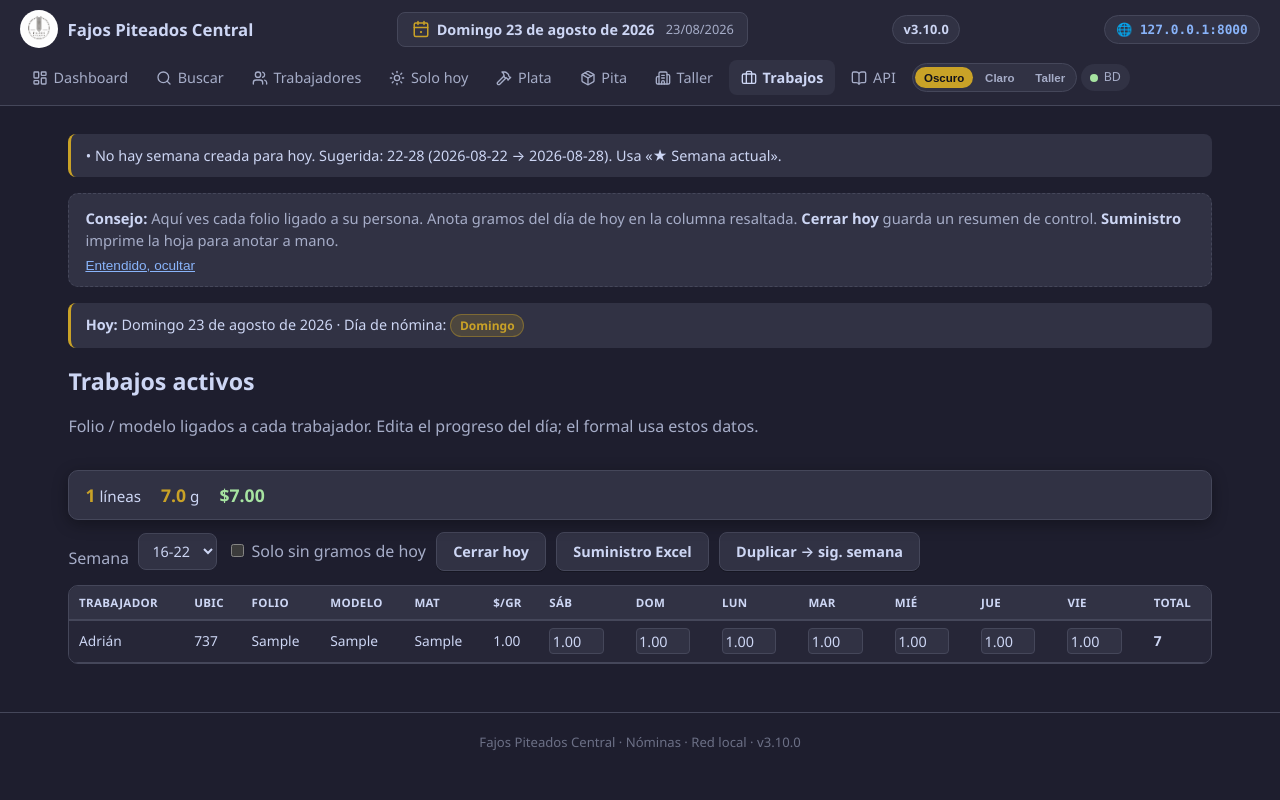
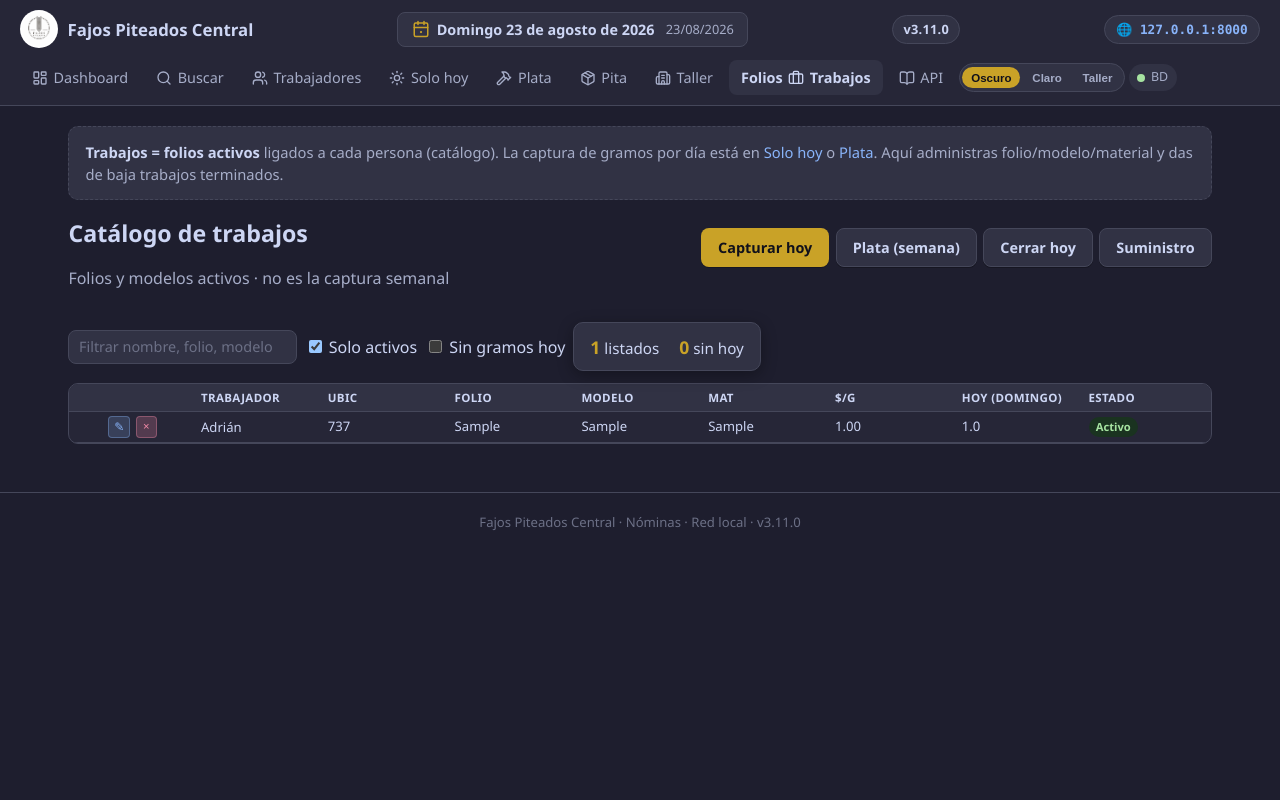
Before and after one commit to ArmandoHoyosfg/fajos_central, a FastAPI app: page /trabajos in a window 1280 px wide. Run offline with FastAPI, Linux system fonts and the light colour scheme; data comes from the database, SQL or seed files in the repository; tables that the repository leaves empty hold one stand-in row (values such as "Sample post").

Commit message:
feat(v3.11.0): Plata row actions UX; Trabajos becomes Folios catalog (not Plata clone)

```diff
--- a/app/__init__.py
+++ b/app/__init__.py
@@ -1,2 +1,2 @@
 """Fajos Piteados Central — Sistema de Nóminas."""
-__version__ = "3.10.0"
+__version__ = "3.11.0"
--- a/app/api/routes.py
+++ b/app/api/routes.py
@@ -171,24 +171,33 @@ async def page_trabajos(
     recordatorio = None
     cerrada = False
     if semana_id:
-        trabajos = TrabajosRepo().listar_con_semana(semana_id, solo_activos=True)
+        # Catálogo de trabajos + gramos de hoy de la semana
         col = col_hoy()
+        trabajos = TrabajosRepo().listar_con_semana(semana_id, solo_activos=False)
         for r in trabajos:
             try:
                 g = float(r.get(col) or 0)
             except (TypeError, ValueError):
-                g = 0
-            r["sin_hoy"] = g <= 0
-        sin = [r for r in trabajos if r["sin_hoy"]]
+                g = 0.0
+            r["gramos_hoy"] = g if g > 0 else None
+            activo = bool(r.get("trabajo_activo", 1))
+            r["trabajo_activo"] = activo
+            r["sin_hoy"] = activo and g <= 0
+            if not r.get("trabajo_id"):
+                r["trabajo_id"] = r.get("id")
+        sin = [r for r in trabajos if r.get("sin_hoy")]
+        sin_hoy_count = len(sin)
         if sin:
-            names = ", ".join(f"{x.get('nombre')}[{x.get('folio') or '—'}]" for x in sin[:8])
-            extra = f" (+{len(sin)-8})" if len(sin) > 8 else ""
+            names = ", ".join(f"{x.get('nombre')}[{x.get('folio') or '—'}]" for x in sin[:6])
+            extra = f" (+{len(sin)-6})" if len(sin) > 6 else ""
             recordatorio = (
-                f"Aún no hay gramos de {DAY_LABELS[col]} en {len(sin)} trabajo(s): {names}{extra}"
+                f"Sin gramos de {DAY_LABELS[col]} en {len(sin)} trabajo(s) activo(s): {names}{extra}"
             )
         cerrada = bool(
             next((s for s in semanas if s.get("id") == semana_id), {}).get("cerrada")
         )
+    else:
+        sin_hoy_count = 0
     return templates.TemplateResponse(
         request,
         "trabajos.html",
@@ -198,6 +207,7 @@ async def page_trabajos(
             semana_id=semana_id,
             trabajos=trabajos,
             recordatorio=recordatorio,
+            sin_hoy_count=locals().get("sin_hoy_count", 0),
             col_hoy=col_hoy(),
             col_hoy_label=DAY_LABELS[col_hoy()],
             day_cols=["gm_sab", "gm_dom", "gm_lun", "gm_mar", "gm_mie", "gm_jue", "gm_vie"],
@@ -1154,3 +1164,33 @@ async def api_tendencias(limit: int = 8, svc=Depends(get_insights_service)):
 @router.get("/api/insights/solo-hoy")
 async def api_solo_hoy(svc=Depends(get_insights_service)):
     return svc.captura_solo_hoy()
+
+
+@router.patch("/api/trabajos/{trabajo_id}")
+async def api_patch_trabajo(trabajo_id: int, request: Request):
+    from app.db.repository import TrabajosRepo
+    form = await request.form()
+    data = {}
+    for k in ("folio", "modelo", "material", "notas"):
+        if k in form:
+            data[k] = str(form.get(k) or "").strip() or None
+    if "tarifa_gr" in form:
+        data["tarifa_gr"] = str(form.get("tarifa_gr") or "").strip()
+    if "activo" in form:
+        data["activo"] = form.get("activo")
+    TrabajosRepo().actualizar_meta(trabajo_id, data)
+    return {"ok": True, "id": trabajo_id}
+
+
+@router.post("/api/trabajos/{trabajo_id}/desactivar")
+async def api_desactivar_trabajo(trabajo_id: int):
+    from app.db.repository import TrabajosRepo
+    TrabajosRepo().set_activo(trabajo_id, False)
+    return {"ok": True, "id": trabajo_id, "activo": False}
+
+
+@router.post("/api/trabajos/{trabajo_id}/activar")
+async def api_activar_trabajo(trabajo_id: int):
+    from app.db.repository import TrabajosRepo
+    TrabajosRepo().set_activo(trabajo_id, True)
+    return {"ok": True, "id": trabajo_id, "activo": True}
--- a/app/web/static/app.css
+++ b/app/web/static/app.css
@@ -1427,3 +1427,27 @@ main.container.wide {
   transition: width 0.35s var(--ease-out);
 }
 tr.row-pendiente { background: color-mix(in srgb, var(--peach) 8%, transparent); }
+
+.col-actions {
+  width: 3.2rem !important;
+  white-space: nowrap;
+  text-align: center;
+  vertical-align: middle;
+}
+.col-actions .btn-icon-del,
+.col-actions .btn-icon-edit {
+  margin: 0 1px;
+}
+.table-wrap.table-plt .col-del,
+.table-wrap.table-plt th.col-actions,
+.table-wrap.table-plt td.col-actions {
+  width: 3.4rem !important;
+  min-width: 3.4rem;
+}
+.table-wrap.table-plt .col-nombre,
+.table-wrap.table-plt td.col-nombre {
+  width: 10%;
+  max-width: 7rem;
+  overflow: hidden;
+  text-overflow: ellipsis;
+}
--- a/app/web/templates/base.html
+++ b/app/web/templates/base.html
@@ -55,8 +55,7 @@
       <a href="/nomina-taller" class="{% if '/nomina-taller' in request.url.path %}active{% endif %}">
         <i data-lucide="building-2"></i> Taller
       </a>
-      <a href="/trabajos" class="{% if '/trabajos' in request.url.path %}active{% endif %}">
-        <i data-lucide="briefcase"></i> Trabajos
+      <a href="/trabajos" class="{% if '/trabajos' in request.url.path %}active{% endif %}">Folios<i data-lucide="briefcase"></i> Trabajos
       </a>
       <a href="/docs" target="_blank" rel="noopener">
         <i data-lucide="book-open"></i> API
--- a/app/web/templates/trabajos.html
+++ b/app/web/templates/trabajos.html
@@ -1,238 +1,174 @@
 {% extends "base.html" %}
-{% block title %}Trabajos activos — Fajos Piteados Central{% endblock %}
+{% block title %}Catálogo de trabajos — Fajos Central{% endblock %}
 {% block content %}
+<div class="help-panel">
+  <strong>Trabajos = folios activos</strong> ligados a cada persona (catálogo).
+  La captura de gramos por día está en <a href="/solo-hoy">Solo hoy</a> o <a href="/produccion">Plata</a>.
+  Aquí administras folio/modelo/material y das de baja trabajos terminados.
+</div>
 
-<div class="help-panel" id="help-panel">
-  <strong>Consejo:</strong> Aquí ves cada folio ligado a su persona. Anota gramos del día de hoy en la columna resaltada. <strong>Cerrar hoy</strong> guarda un resumen de control. <strong>Suministro</strong> imprime la hoja para anotar a mano.
-  <button type="button" class="help-toggle" style="display:block;margin-top:0.4rem"
-          onclick="this.parentElement.hidden=true">Entendido, ocultar</button>
-</div>
-<div class="semana-ctx">
-  <strong>Hoy:</strong> {{ fecha_hoy_larga }}
-  {% if col_hoy_label %} · Día de nómina: <span class="badge-actual">{{ col_hoy_label }}</span>{% endif %}
+<div class="page-head">
+  <div>
+    <h1>Catálogo de trabajos</h1>
+    <p class="muted">Folios y modelos activos · no es la captura semanal</p>
+  </div>
+  <div class="actions" style="display:flex;flex-wrap:wrap;gap:0.4rem;">
+    <a class="btn" href="/solo-hoy">Capturar hoy</a>
+    <a class="btn btn-secondary" href="/produccion">Plata (semana)</a>
+    <button type="button" class="btn btn-secondary" onclick="cerrarHoy()">Cerrar hoy</button>
+    <a class="btn btn-secondary" href="/api/export/suministro">Suministro</a>
+  </div>
 </div>
 
 {% if recordatorio %}
-<div class="semana-ctx" style="border-left-color:#c9a227;color:#c9a227;">
-  ⚠ {{ recordatorio }}
-</div>
+<div class="flash" style="border-left:3px solid var(--peach);">{{ recordatorio }}</div>
 {% endif %}
 
-<div class="page-head">
-  <div>
-    <h1>Trabajos activos</h1>
-    <p class="muted">Folio / modelo ligados a cada trabajador. Edita el progreso del día; el formal usa estos datos.</p>
-  </div>
+<div class="toolbar" style="display:flex;flex-wrap:wrap;gap:0.5rem;align-items:center;margin:0.75rem 0;">
+  <input type="search" id="flt-trab" placeholder="Filtrar nombre, folio, modelo…" style="min-width:12rem;">
+  <label><input type="checkbox" id="flt-solo-activos" checked> Solo activos</label>
+  <label><input type="checkbox" id="flt-sin-hoy"> Sin gramos hoy</label>
+  <span class="kpi-bar" style="margin:0;">
+    <span class="kpi-item"><b id="kpi-n">{{ trabajos|length }}</b> listados</span>
+    <span class="kpi-item"><b>{{ sin_hoy_count|default(0) }}</b> sin hoy</span>
+  </span>
 </div>
 
-<div class="kpi-bar" id="kpi-live">
-  <span class="kpi-item"><b>{{ trabajos|length }}</b> trabajos</span>
-  <span class="muted">Totales se recalculan al editar</span>
-</div>
-
-<div class="toolbar">
-  <form class="inline" method="get" action="/trabajos">
-    <label class="muted">Semana</label>
-    <select name="semana_id" onchange="this.form.submit()">
-      {% for s in semanas %}
-      <option value="{{ s.id }}" {% if s.id == semana_id %}selected{% endif %}>
-        {{ s.codigo }}{% if s.es_actual %} ★{% endif %}
-      </option>
-      {% endfor %}
-    </select>
-  </form>
-  <label class="muted"><input type="checkbox" id="flt-sin-hoy"> Solo sin gramos de hoy</label>
-  <button type="button" class="btn btn-secondary" onclick="cerrarHoy()">Cerrar hoy</button>
-  <a class="btn btn-secondary" href="/api/export/suministro">Suministro Excel</a>
-  <button type="button" class="btn btn-secondary" onclick="duplicarSemana()">Duplicar → sig. semana</button>
-</div>
-
-
-<div id="toast" class="toast-web" hidden></div>
-
-<div class="table-wrap">
+<div class="table-wrap table-compact no-sticky-col">
 <table>
   <thead>
     <tr>
-      <th>Trabajador</th><th>Ubic</th><th>Folio</th><th>Modelo</th><th>Mat</th><th>$/Gr</th>
-      <th>Sáb</th><th>Dom</th><th>Lun</th><th>Mar</th><th>Mié</th><th>Jue</th><th>Vie</th>
-      <th>Total</th>
+      <th></th>
+      <th>Trabajador</th><th>Ubic</th><th>Folio</th><th>Modelo</th>
+      <th>Mat</th><th>$/g</th><th>Hoy ({{ col_hoy_label }})</th><th>Estado</th>
     </tr>
   </thead>
   <tbody>
   {% for r in trabajos %}
-    <tr data-sin-hoy="{{ 1 if r.sin_hoy else 0 }}" class="mat-{{ (r.material or '')|lower }}" data-tarifa="{{ r.tarifa_gr or 0 }}">
-      <td>{{ r.nombre }}</td>
+    <tr data-activo="{{ 1 if r.trabajo_activo else 0 }}"
+        data-sin-hoy="{{ 1 if r.sin_hoy else 0 }}"
+        data-txt="{{ (r.nombre or '')|lower }} {{ (r.folio or '')|lower }} {{ (r.modelo or '')|lower }}">
+      <td class="col-actions">
+        <button type="button" class="btn-icon-edit" title="Editar trabajo"
+          onclick='openEditTrabajo({{ r.trabajo_id }}, {{ {
+            "folio": r.folio or "",
+            "modelo": r.modelo or "",
+            "material": r.material or "AG3",
+            "tarifa_gr": r.tarifa_gr if r.tarifa_gr is not none else 12,
+            "nombre": r.nombre,
+            "ubic": r.ubic
+          }|tojson }})'>✎</button>
+        {% if r.trabajo_activo %}
+        <button type="button" class="btn-icon-del" title="Desactivar"
+          onclick="toggleTrabajo({{ r.trabajo_id }}, false)">×</button>
+        {% else %}
+        <button type="button" class="btn-icon-edit" title="Reactivar"
+          onclick="toggleTrabajo({{ r.trabajo_id }}, true)">↻</button>
+        {% endif %}
+      </td>
+      <td class="col-nombre">{{ r.nombre }}</td>
       <td>{{ r.ubic }}</td>
       <td>{{ r.folio or '—' }}</td>
       <td>{{ r.modelo or '—' }}</td>
       <td>{{ r.material or '—' }}</td>
       <td>{{ r.tarifa_gr or '—' }}</td>
-      {% for d in day_cols %}
       <td>
-        {% if semana_cerrada %}
-          {{ r[d] or '' }}
+        {% if r.gramos_hoy %}{{ r.gramos_hoy }}{% else %}<span class="muted">—</span>{% endif %}
+      </td>
+      <td>
+        {% if r.trabajo_activo %}
+          <span class="badge badge-ok">Activo</span>
         {% else %}
-          <input class="cell-gm" type="number" step="0.01" min="0"
-                 {% if d != col_hoy %}readonly title="Doble clic / confirmar para editar día que no es hoy"{% endif %}
-                 data-trabajo="{{ r.trabajo_id }}"
-                 data-prod="{{ r.produccion_id or '' }}"
-                 data-tid="{{ r.trabajador_id }}"
-                 data-nombre="{{ r.nombre }}"
-                 data-ubic="{{ r.ubic }}"
-                 data-folio="{{ r.folio or '' }}"
-                 data-modelo="{{ r.modelo or '' }}"
-                 data-material="{{ r.material or '' }}"
-                 data-tarifa="{{ r.tarifa_gr or '' }}"
-                 data-dia="{{ d }}"
-                 data-old="{{ r[d] if r[d] else 0 }}"
-                 value="{{ r[d] if r[d] else '' }}"
-                 style="width:3.4rem;padding:0.15rem;background:#11111b;border:1px solid #45475a;color:#cdd6f4;border-radius:4px;">
+          <span class="badge badge-off">Baja</span>
+        {% endif %}
+        {% if r.sin_hoy and r.trabajo_activo %}
+          <span class="badge" style="margin-left:0.25rem;">Sin hoy</span>
         {% endif %}
       </td>
-      {% endfor %}
-      <td class="cell-total">{{ r.total_gramos or '' }}</td>
     </tr>
   {% else %}
-    <tr><td colspan="14" class="muted">No hay trabajos activos. Importa el Excel o captura producción con folio.</td></tr>
+    <tr><td colspan="9" class="muted">No hay trabajos. Se crean al capturar en Plata con folio/modelo.</td></tr>
   {% endfor %}
   </tbody>
 </table>
 </div>
+
+<div class="modal-backdrop" id="modal-edit-trabajo" hidden>
+  <div class="modal" role="dialog">
+    <h2>Editar trabajo</h2>
+    <p class="muted" id="edit-trab-who" style="margin-top:0"></p>
+    <form id="form-edit-trabajo" onsubmit="return saveTrabajo(event)">
+      <div class="form-grid">
+        <div><label>Folio</label><input name="folio"></div>
+        <div><label>Modelo</label><input name="modelo"></div>
+        <div><label>Material</label>
+          <select name="material"><option>AG3</option><option>AG4</option><option>DOL</option><option>DLO</option></select>
+        </div>
+        <div><label>$/Gr</label><input name="tarifa_gr" type="number" step="0.01"></div>
+      </div>
+      <div class="actions">
+        <button type="button" class="btn btn-secondary" onclick="FajosRowEdit.close('modal-edit-trabajo')">Cancelar</button>
+        <button type="submit" class="btn">Guardar</button>
+      </div>
+    </form>
+  </div>
+</div>
 {% endblock %}
-
 {% block scripts %}
+<script src="/static/row_edit.js"></script>
 <script>
+const COL_HOY = {{ col_hoy|tojson }};
+function openEditTrabajo(id, data) {
+  const who = document.getElementById('edit-trab-who');
+  if (who) who.textContent = (data.nombre || '') + ' · ubic ' + (data.ubic || '');
+  const form = document.getElementById('form-edit-trabajo');
+  form.dataset.rowId = id;
+  FajosRowEdit.open({ modalId: 'modal-edit-trabajo', formId: 'form-edit-trabajo', id: id, data: data });
+}
+async function saveTrabajo(e) {
+  e.preventDefault();
+  const form = e.target;
+  const id = form.dataset.rowId;
+  const body = new FormData(form);
+  const res = await fetch('/api/trabajos/' + id, { method: 'PATCH', body });
+  if (!res.ok) { alert('No se pudo guardar'); return false; }
+  location.reload();
+  return false;
+}
+async function toggleTrabajo(id, activar) {
+  const msg = activar ? '¿Reactivar este trabajo?' : '¿Desactivar este folio? (dejará de aparecer en capturas nuevas)';
+  if (!confirm(msg)) return;
+  const url = '/api/trabajos/' + id + (activar ? '/activar' : '/desactivar');
+  const res = await fetch(url, { method: 'POST' });
+  if (res.ok) location.reload();
+  else alert('No se pudo cambiar estado');
+}
 async function cerrarHoy() {
   const st = await fetch('/api/dia/estado').then(r => r.json());
-  let msg = `Día ${st.label_dia} (${st.fecha})\nTrabajos: ${st.trabajos_total}\nSin gramos: ${st.trabajos_sin_gramos}\nGramos: ${st.total_gramos_hoy}\n$ ${st.total_efectivo_hoy}\n¿Cerrar el día?`;
-  if (!confirm(msg)) return;
-  const fd = new FormData();
-  fd.append('usuario', 'web');
+  if (!confirm(`Día ${st.label_dia}\nSin gramos: ${st.trabajos_sin_gramos}/${st.trabajos_total}\n¿Cerrar el día?`)) return;
+  const fd = new FormData(); fd.set('usuario', 'web');
   const res = await fetch('/api/dia/cerrar', { method: 'POST', body: fd });
-  const data = await res.json().catch(() => ({}));
-  if (res.ok) {
-    if (window.FajosLive) FajosLive.showToast('Día cerrado');
-    else alert('Día cerrado');
-  } else alert(data.message || 'Error');
+  if (res.ok) alert('Día cerrado'); else alert('Error');
 }
-async function duplicarSemana() {
-  if (!SEMANA_ID) return alert('Sin semana');
-  if (!confirm('¿Copiar folios a la semana siguiente (sin gramos)?')) return;
-  const fd = new FormData();
-  const res = await fetch('/api/produccion/' + SEMANA_ID + '/duplicar', { method: 'POST', body: fd });
-  const data = await res.json().catch(() => ({}));
-  if (res.ok) {
-    alert('Creadas ' + data.created + ', omitidas ' + data.skipped);
-    if (data.destino_id) location.href = '/trabajos?semana_id=' + data.destino_id;
-  } else alert(data.message || 'Error');
+function applyFlt() {
+  const q = (document.getElementById('flt-trab').value || '').toLowerCase();
+  const soloA = document.getElementById('flt-solo-activos').checked;
+  const sinHoy = document.getElementById('flt-sin-hoy').checked;
+  let n = 0;
+  document.querySelectorAll('tbody tr[data-txt]').forEach(tr => {
+    const okQ = !q || (tr.dataset.txt || '').includes(q);
+    const okA = !soloA || tr.dataset.activo === '1';
+    const okH = !sinHoy || tr.dataset.sinHoy === '1';
+    const show = okQ && okA && okH;
+    tr.style.display = show ? '' : 'none';
+    if (show) n++;
+  });
+  const k = document.getElementById('kpi-n');
+  if (k) k.textContent = String(n);
 }
-// avisos al cargar
-fetch('/api/dia/avisos').then(r => r.json()).then(d => {
-  if (d.avisos && d.avisos.length) {
-    const box = document.createElement('div');
-    box.className = 'semana-ctx';
-    box.style.borderLeftColor = '#c9a227';
-    box.innerHTML = d.avisos.map(a => '• ' + a).join('<br>');
-    const main = document.querySelector('main.container');
-    if (main) main.insertBefore(box, main.firstChild);
-  }
-}).catch(() => {});
-</script>
-
-<script>
-const COL_HOY = "{{ col_hoy }}";
-const SEMANA_ID = {{ semana_id or 'null' }};
-const DAY_ORDER = ["gm_sab","gm_dom","gm_lun","gm_mar","gm_mie","gm_jue","gm_vie"];
-const DAY_LABEL = {gm_sab:"Sábado",gm_dom:"Domingo",gm_lun:"Lunes",gm_mar:"Martes",gm_mie:"Miércoles",gm_jue:"Jueves",gm_vie:"Viernes"};
-
-function showToast(msg, err) {
-  const el = document.getElementById('toast');
-  if (!el) return;
-  el.hidden = false;
-  el.textContent = msg;
-  el.classList.toggle('err', !!err);
-  clearTimeout(window._tt);
-  window._tt = setTimeout(() => el.hidden = true, 3000);
-}
-
-function isPast(col) {
-  return DAY_ORDER.indexOf(col) < DAY_ORDER.indexOf(COL_HOY);
-}
-
-function unlockIfNeeded(inp) {
-  if (!inp.readOnly) return true;
-  const col = inp.dataset.dia;
-  const old = parseFloat(inp.dataset.old || '0') || 0;
-  if (!confirm('Este día no es hoy (valor: ' + old + ' g).\n¿Confirmas editarlo?')) return false;
-  inp.readOnly = false;
-  inp.focus();
-  return false; // no guardar aún
-}
-async function saveCell(inp) {
-  if (inp.readOnly) return;
-
-  const col = inp.dataset.dia;
-  const old = parseFloat(inp.dataset.old || '0') || 0;
-  const val = inp.value === '' ? 0 : parseFloat(inp.value);
-  if (isPast(col) && old > 0) {
-    if (!confirm('Vas a modificar el ' + (DAY_LABEL[col]||col) + ' que ya tiene ' + old + ' g.\\n¿Confirmas editar un día pasado con información?')) {
-      inp.value = old > 0 ? old : '';
-      return;
-    }
-  }
-  let prodId = inp.dataset.prod;
-  if (!prodId) {
-    // crear línea de producción para este trabajo
-    const fd = new FormData();
-    fd.append('nombre', inp.dataset.nombre);
-    fd.append('ubic', inp.dataset.ubic);
-    fd.append('trabajador_id', inp.dataset.tid);
-    if (inp.dataset.trabajo) fd.append('trabajo_id', inp.dataset.trabajo);
-    if (inp.dataset.folio) fd.append('folio', inp.dataset.folio);
-    if (inp.dataset.modelo) fd.append('modelo', inp.dataset.modelo);
-    if (inp.dataset.material) fd.append('material', inp.dataset.material);
-    if (inp.dataset.tarifa) fd.append('tarifa_gr', inp.dataset.tarifa);
-    const dayMap = {gm_sab:'gm_sab',gm_dom:'gm_dom',gm_lun:'gm_lun',gm_mar:'gm_mar',gm_mie:'gm_mie',gm_jue:'gm_jue',gm_vie:'gm_vie'};
-    // POST produccion then patch day
-    const res0 = await fetch('/api/produccion/' + SEMANA_ID, { method: 'POST', body: fd });
-    const data0 = await res0.json().catch(() => ({}));
-    if (!res0.ok) { showToast(data0.message || 'No se pudo crear línea', true); return; }
-    prodId = data0.id;
-    inp.dataset.prod = prodId;
-  }
-  const map = {gm_sab:'sab',gm_dom:'dom',gm_lun:'lun',gm_mar:'mar',gm_mie:'mie',gm_jue:'jue',gm_vie:'vie'};
-  const fd = new FormData();
-  fd.append('dia', map[col] || col);
-  fd.append('gramos', val);
-  const res = await fetch('/api/produccion/linea/' + prodId + '/dia', { method: 'PATCH', body: fd });
-  if (res.ok) {
-    inp.dataset.old = val;
-    showToast('Guardado ' + (DAY_LABEL[col]||col) + ': ' + (val || 'vacío'));
-    if (window.FajosLive) { FajosLive.flashCell(inp); FajosLive.flashRow(inp); FajosLive.pulseKpi('#kpi-live'); }
-  } else {
-    const data = await res.json().catch(() => ({}));
-    showToast(data.user_message || data.message || 'Error', true);
-  }
-}
-
-document.addEventListener('DOMContentLoaded', () => {
-  if (window.FajosLive) {
-    FajosLive.bindGramInputs({
-      tableSel: '.table-wrap table',
-      kpiSel: '#kpi-live',
-      onSave: async (inp) => { await saveCell(inp); },
-    });
-  }
-  document.querySelectorAll('input.cell-gm').forEach(inp => {
-    inp.addEventListener('dblclick', () => unlockIfNeeded(inp));
-  });
-  const flt = document.getElementById('flt-sin-hoy');
-  if (flt) flt.addEventListener('change', () => {
-    document.querySelectorAll('tr[data-sin-hoy]').forEach(tr => {
-      tr.style.display = (flt.checked && tr.dataset.sinHoy === '0') ? 'none' : '';
-    });
-  });
+['flt-trab','flt-solo-activos','flt-sin-hoy'].forEach(id => {
+  const el = document.getElementById(id);
+  if (el) el.addEventListener(el.type === 'checkbox' ? 'change' : 'input', applyFlt);
 });
 </script>
 {% endblock %}
```
Also changed, not shown: app/db/repository.py (+39 -0 lines), app/web/templates/produccion.html (+22 -5 lines), CHANGELOG.md, 1 other file.
